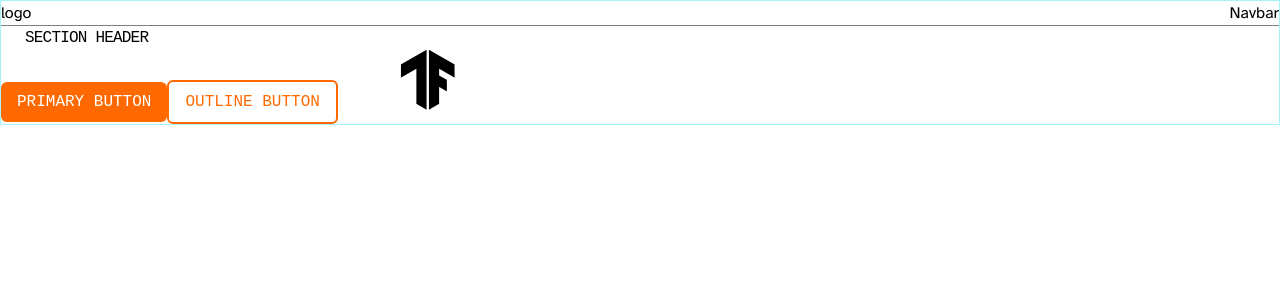
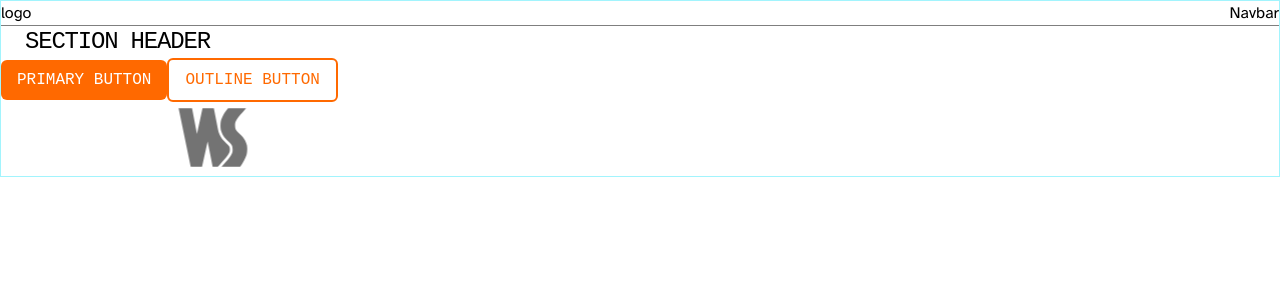
Before and after one commit to kacydodev/kacydodev-portfolio, a React (Vite) app: page / in a window 1280 px wide. Shown: the top 300 px of the page. Built offline with nearby package versions, Linux system fonts and the light colour scheme; a web font is replaced by a local one.

Commit message:
add tech stack infinite scroll animation and dark mode

```diff
--- a/src/App.tsx
+++ b/src/App.tsx
@@ -1,6 +1,7 @@
 import Header from './components/Header';
 import Button from './components/ui/Button';
 import SectionHeader from './components/ui/SectionHeader';
+import TechStack from './components/ui/TechStack';
 
 export default function App() {
 	return (
@@ -10,10 +11,9 @@ export default function App() {
 				<SectionHeader />
 				<Button title='primary button' />
 				<Button title='outline button' variants='outline' />
+			</section>
 
-				<i className='devicon-zustand-plain'></i>
-				<i className='devicon-devicon-plain'></i>
-			</section>
+			<TechStack />
 		</>
 	);
 }
--- a/src/components/ui/Button.tsx
+++ b/src/components/ui/Button.tsx
@@ -16,7 +16,7 @@ export default function Button({
 			return (
 				<button
 					{...props}
-					className='px-4 py-2 border-2 border-primary rounded-md text-primary uppercase font-mono'
+					className='px-4 py-2 border-2 border-primary hover:border-primary-lighter cursor-pointer rounded-md text-primary hover:text-primary-lighter uppercase font-mono'
 				>
 					{title}
 				</button>
@@ -26,7 +26,7 @@ export default function Button({
 			return (
 				<button
 					{...props}
-					className='px-4 py-2 bg-primary rounded-md text-white uppercase font-mono'
+					className='px-4 py-2 bg-primary hover:bg-primary-lighter cursor-pointer rounded-md text-white uppercase font-mono'
 				>
 					{title}
 				</button>
--- /dev/null
+++ b/src/components/ui/TechStack.tsx
@@ -0,0 +1,22 @@
+export default function TechStack() {
+	return (
+		<div className='w-[800px] overflow-clip flex gap-12'>
+			<div className='scroll-effect space-x-12'>
+				<i className='devicon-typescript-plain'></i>
+				<i className='devicon-react-original'></i>
+				<i className='devicon-nodejs-plain-wordmark'></i>
+				<i className='devicon-express-original'></i>
+				<i className='devicon-sqlite-plain'></i>
+				<i className='devicon-tailwindcss-original'></i>
+			</div>
+			<div aria-hidden className='scroll-effect space-x-12'>
+				<i className='devicon-typescript-plain'></i>
+				<i className='devicon-react-original'></i>
+				<i className='devicon-nodejs-plain-wordmark'></i>
+				<i className='devicon-express-original'></i>
+				<i className='devicon-sqlite-plain'></i>
+				<i className='devicon-tailwindcss-original'></i>
+			</div>
+		</div>
+	);
+}
--- a/src/index.css
+++ b/src/index.css
@@ -5,11 +5,12 @@
 	--font-sans: 'Atkinson Hyperlegible', sans-serif;
 	--font-mono: 'Atkinson Hyperlegible Mono', monospace;
 	--color-primary: oklch(0.705 0.213 47.604);
+	--color-primary-lighter: oklch(0.75 0.183 55.934);
 }
 
 @layer base {
 	body {
-		@apply font-sans;
+		@apply font-sans bg-white dark:bg-neutral-900 dark:text-neutral-100;
 		@apply border border-cyan-200;
 	}
 
@@ -19,7 +20,29 @@
 		@apply font-mono tracking-tighter;
 	}
 
+	h2 {
+		@apply text-2xl;
+	}
+
+	p {
+		@apply dark:text-neutral-100;
+	}
+
 	i {
-		@apply text-6xl;
+		@apply text-7xl text-neutral-500;
 	}
 }
+
+.scroll-effect {
+	will-change: transform;
+	animation: scrolling 20s linear infinite;
+}
+
+@keyframes scrolling {
+	0% {
+		transform: translateX(0);
+	}
+	100% {
+		transform: translateX(-100%);
+	}
+}
```
